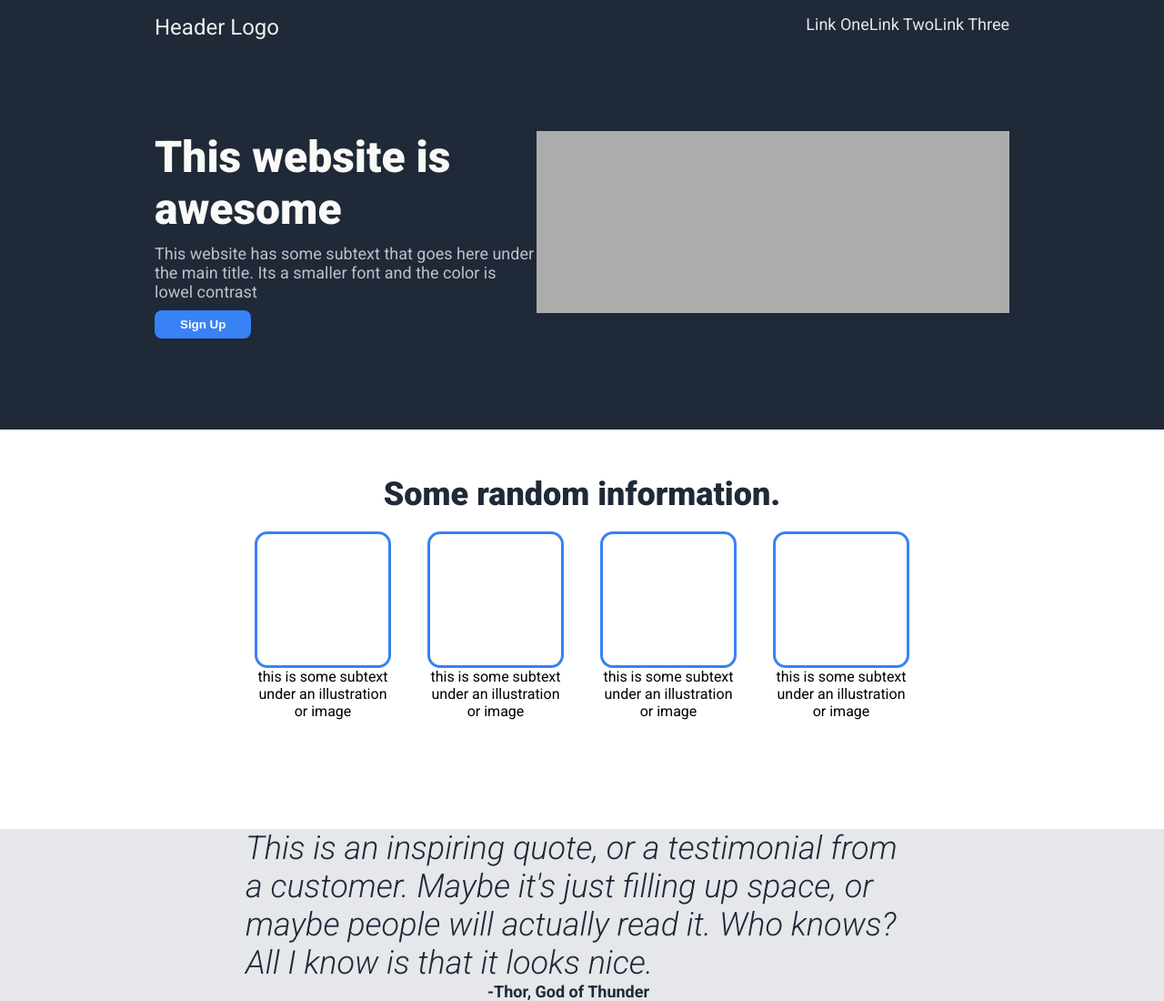
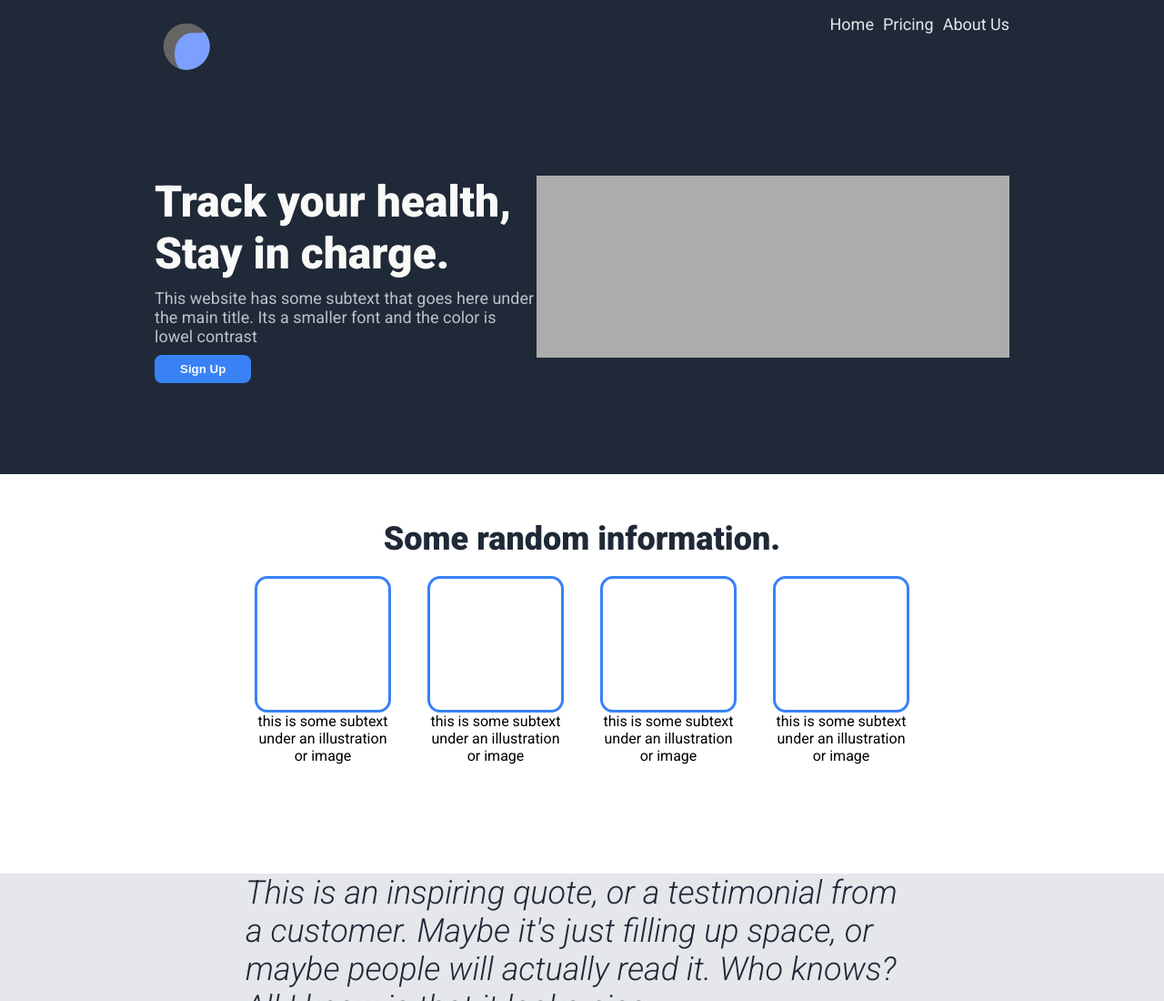
Before and after one commit to to0MuchAtOnce/fitness-tracker-page, a plain HTML site: page index.html in a window 1280 px wide. Shown: the top 1100 px of the page at 91% size. Drawn offline with Linux system fonts and the light colour scheme.

Commit message:
Added hover for nav-links

```diff
--- a/index.html
+++ b/index.html
@@ -11,18 +11,31 @@
 <body>
     <main>
         <header class="header">
-            <div class="logo">Header Logo</div>
+            <div class="logo"><svg width="71" height="71" viewBox="0 0 71 71">
+                    <circle cx="35.1878" cy="35.1878" r="25.5" transform="rotate(-57.645 35.1878 35.1878)" fill="#666564" />
+                    <mask id="mask0_201_17" style="mask-type:alpha" maskUnits="userSpaceOnUse" x="9" y="9" width="52" height="52">
+                        <path
+                            d="M48.8345 13.6467C60.7313 21.1835 64.2657 36.9376 56.7288 48.8345C49.192 60.7313 33.4379 64.2657 21.5411 56.7288C9.64427 49.192 6.10983 33.4379 13.6467 21.5411C21.1835 9.64427 36.9376 6.10983 48.8345 13.6467Z"
+                            fill="#A99E9E" />
+                    </mask>
+                    <g mask="url(#mask0_201_17)">
+                        <path
+                            d="M46.192 65.2871C16.3263 72.1928 13.3092 20.306 42.3842 19.9428C86.9579 24.3419 78.1838 -33.9736 52.1194 -40.2407L47.6503 -40.7835C49.1886 -40.7741 50.6804 -40.5868 52.1194 -40.2407L111.185 -33.0675L46.192 65.2871Z"
+                            fill="#7BA0FF" />
+                    </g>
+                </svg>
+            </div>
             <ul class="links">
-                <li><a href="#" class="link">Link One</a></li>
-                <li><a href="#" class="link">Link Two</a></li>
-                <li><a href="#" class="link">Link Three</a></li>
+                <li><a href="#" class="link">Home</a></li>
+                <li><a href="#" class="link">Pricing</a></li>
+                <li><a href="#" class="link">About Us</a></li>
             </ul>
         </header>
         <section class="section-one">
             <div class="section-one-left">
-                <h1 class="hero-title">This website is awesome</h1>
+                <h1 class="hero-title">Track your health, Stay in charge.</h1>
                 <p class="hero-text">This website has some subtext that goes here under the main title. Its a smaller font and the color is lowel contrast</p>
-                <button class="signup-btn">Sign Up</button>
+                <button class="signup-btn btn">Sign Up</button>
             </div>
             <div class="section-one-right">
                 <div class="img-placeholder"></div>
@@ -64,7 +77,7 @@
                         Sign up for our product by clicking that button right over there!
                     </p>
                 </div>
-                <button class="card-btn">Sign Up</button>
+                <button class="card-btn btn">Sign Up</button>
             </div>
         </section>
         <footer class="footer">
--- a/style.css
+++ b/style.css
@@ -32,11 +32,17 @@ li {
 .links {
   display: flex;
   font-size: 18px;
+  gap: 10px;
 }
 
 .link {
   color: #e5e7eb;
   text-decoration: none;
+}
+
+.link:hover {
+  color: #3882f6;
+  transition: ease-in-out 0.1s;
 }
 
 .section-one {
@@ -68,6 +74,14 @@ li {
   padding: 8px 28px;
   border: 0;
   border-radius: 8px;
+}
+
+.btn:hover {
+  cursor: pointer;
+}
+
+.btn:active {
+  transform: scale(0.98);
 }
 
 .img-placeholder {
```
